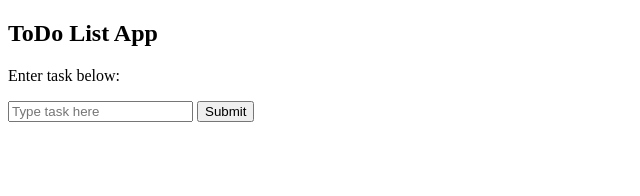
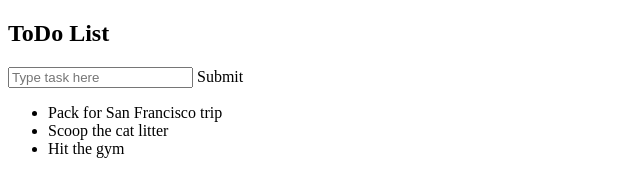
Before and after one commit to k3strl/to-do, a plain HTML site: page index.html in a window 1280 px wide. Shown: the whole page, without its empty margins (0-640 px from the left). Drawn offline with Linux system fonts and the light colour scheme.

Commit message:
Add HTML

```diff
--- a/index.html
+++ b/index.html
@@ -3,14 +3,24 @@
     <head>
         <meta charset="utf-8">
         <meta name="viewport" content=""width=device-width, initial-scale="1">
-        <meta="">
-        <title>To-Do App</title>
+        <title>To-Do List</title>
     </head>
 
     <body>
-        <h2>ToDo List App</h2>
-        <p>Enter task below:</p>
-            <input id="task" type="text" placeholder="Type task here">
-            <button onclick="getTask()">Submit</button>
+        <div>
+            <h2>ToDo List</h2>
+                <input id="task" type="text" placeholder="Type task here">
+                <span onclick="newElement()">Submit</span>
+        </div>
+
+        <ul id="tasks">
+            <li>Pack for San Francisco trip</li>
+            <li>Scoop the cat litter</li>
+            <li>Hit the gym</li>
+        </ul>
+
+
+
+
     </body>
 </html>
```
